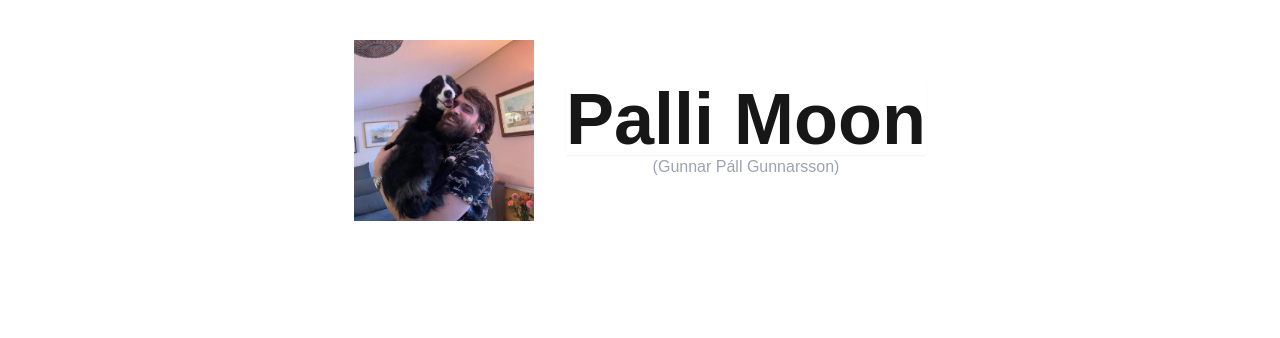
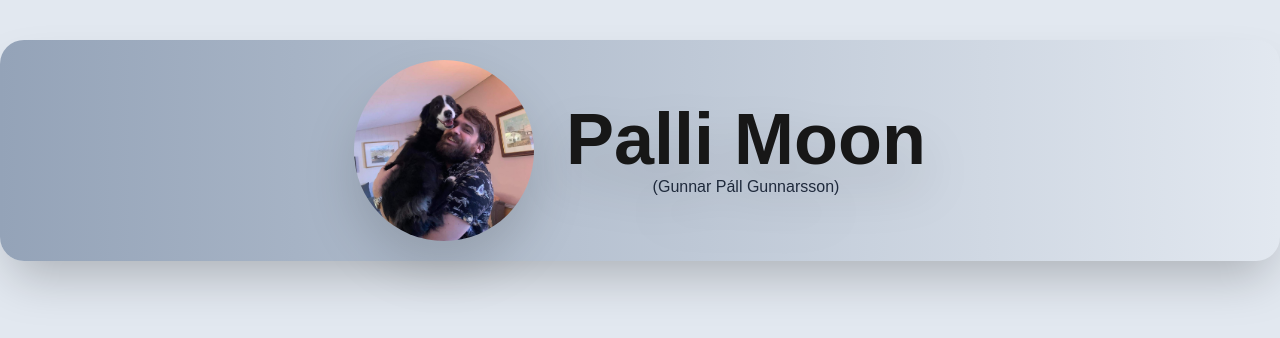
Before and after one commit to Palli-Moon/portfolio, a Next.js app: page / in a window 1280 px wide. Shown: the top 338 px of the page. Built offline with nearby package versions, Linux system fonts and the light colour scheme.

Commit message:
Messing around with some colours

```diff
--- a/src/app/globals.css
+++ b/src/app/globals.css
@@ -3,14 +3,16 @@
 @tailwind utilities;
 
 :root {
-  --background: #ffffff;
+  --background: rgb(226 232 240);
   --foreground: #171717;
+  --gray: rgb(30 41 59);
 }
 
 @media (prefers-color-scheme: dark) {
   :root {
     --background: #0a0a0aef;
     --foreground: #ededed;
+    --gray: rgb(148 163 184);
   }
 }
 
@@ -19,3 +21,7 @@ body {
   background: var(--background);
   font-family: Arial, Helvetica, sans-serif;
 }
+
+.moon-gray {
+  color: var(--gray);
+}
--- a/src/app/page.tsx
+++ b/src/app/page.tsx
@@ -3,15 +3,15 @@ import Image from 'next/image';
 export default function Home() {
   return (
     <>
-      <header className='container mx-auto my-10'>
+      <div className='container mx-auto my-10 p-5 bg-gradient-to-r dark:from-slate-800 from-slate-400 rounded-3xl shadow-2xl'>
         <div className='flex gap-8 flex-wrap items-center justify-center'>
-          <Image src='/palli.jpg' alt='Next.js logo' width={180} height={38} priority />
+          <Image className='rounded-full drop-shadow-2xl' src='/palli.jpg' alt='Next.js logo' width={180} height={38} priority />
           <div className='text-center'>
-            <h1 className='text-7xl shadow-sm font-bold'>Palli Moon</h1>
-            <h1 className='text-1xl text-gray-400'>(Gunnar Páll Gunnarsson)</h1>
+            <h1 className='text-7xl font-bold drop-shadow-2xl'>Palli Moon</h1>
+            <h2 className='text-1xl moon-gray drop-shadow-2xl'>(Gunnar Páll Gunnarsson)</h2>
           </div>
         </div>
-      </header>
+      </div>
     </>
   );
 }
--- a/tailwind.config.ts
+++ b/tailwind.config.ts
@@ -3,11 +3,9 @@ import type { Config } from 'tailwindcss';
 export default {
   content: ['./src/pages/**/*.{js,ts,jsx,tsx,mdx}', './src/components/**/*.{js,ts,jsx,tsx,mdx}', './src/app/**/*.{js,ts,jsx,tsx,mdx}'],
   theme: {
-    container: {
-      padding: '2rem',
-    },
     extend: {
       colors: {
+        gray: 'var(--gray)',
         background: 'var(--background)',
         foreground: 'var(--foreground)',
       },
```
